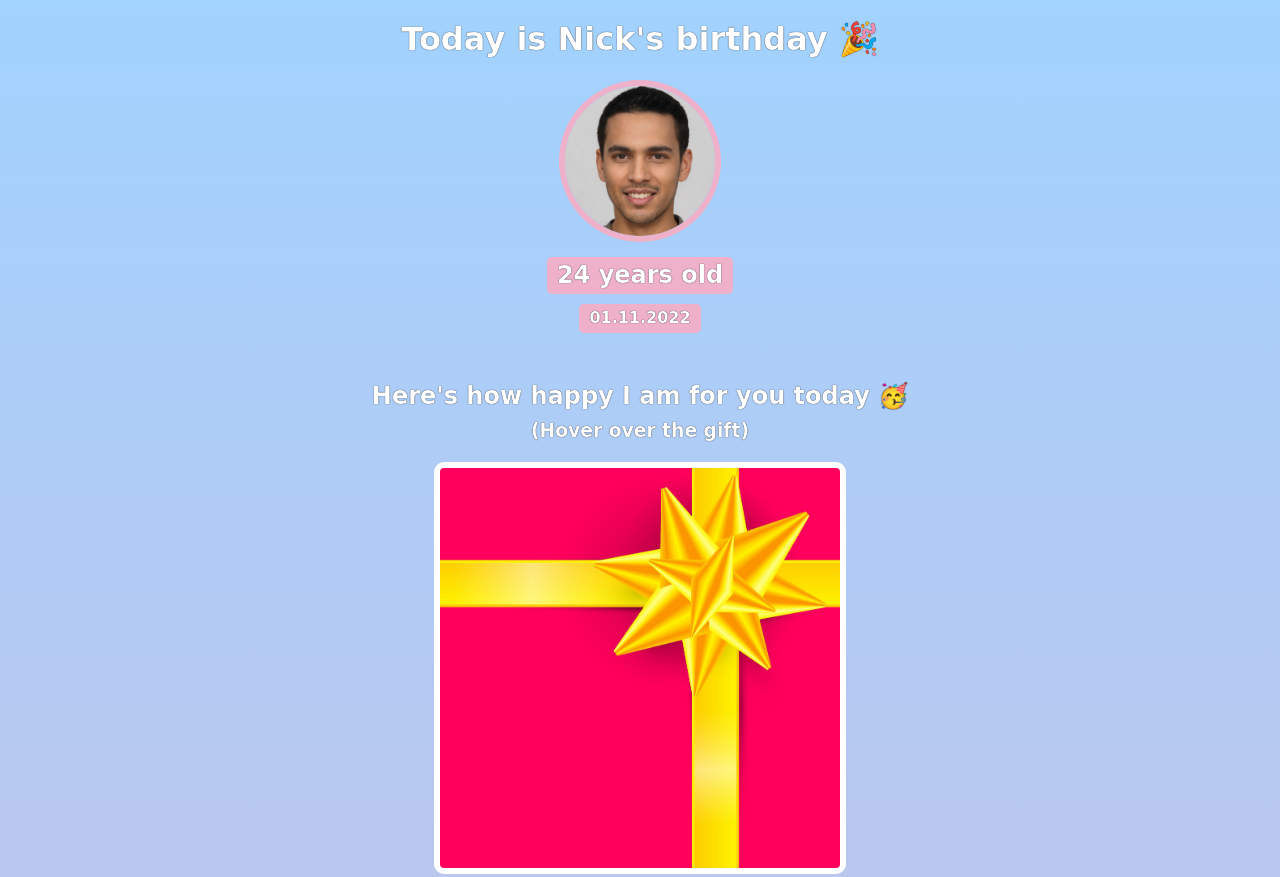
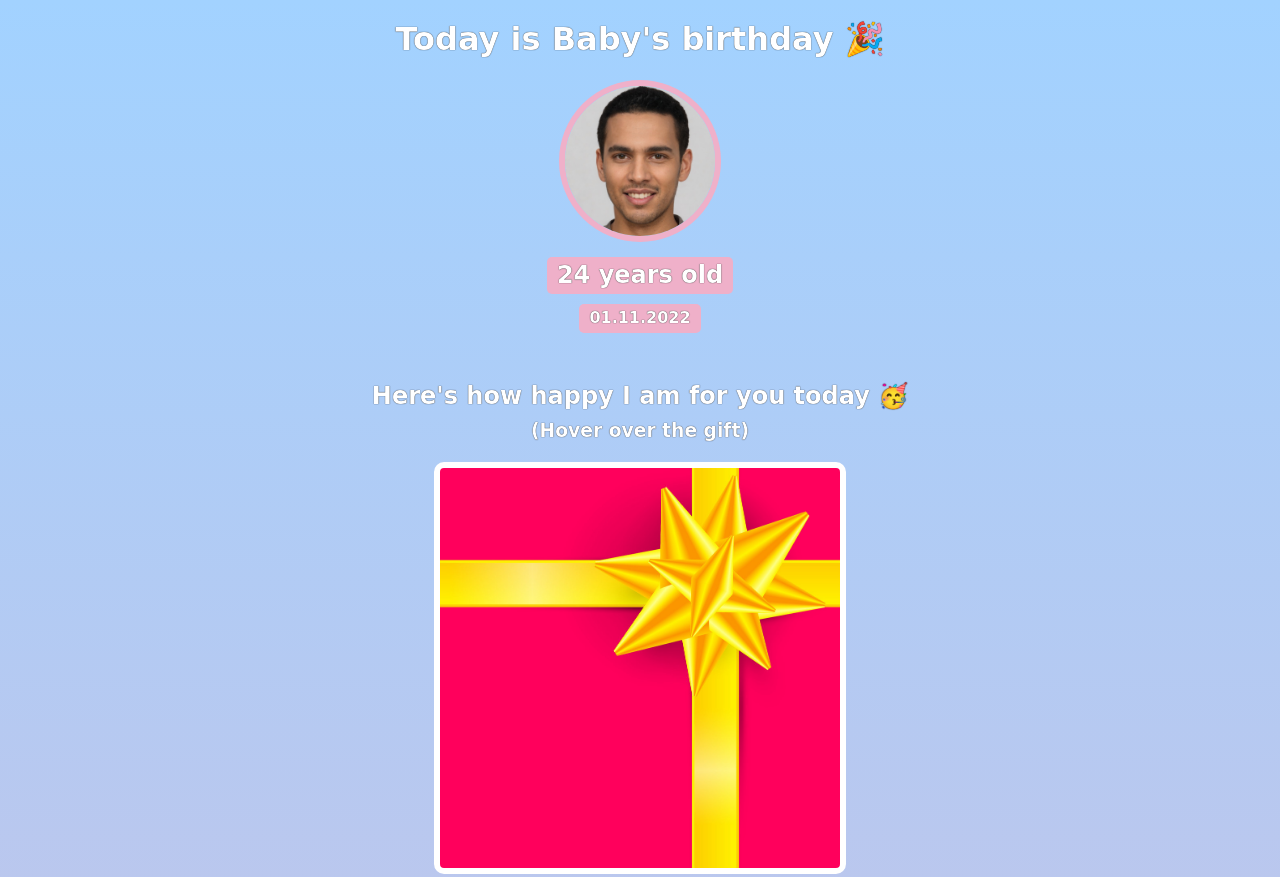
Before and after one commit to Sasikarn0/BirthdayGift, a website built with Vite: page index.html in a window 1280 px wide. Shown: the top 877 px of the page. Built offline with nearby package versions, Linux system fonts and the light colour scheme; a web font is replaced by a local one.

Commit message:
chang name

```diff
--- a/index.html
+++ b/index.html
@@ -7,7 +7,7 @@
     </head>
     <body>
         <div id="header">
-            <h1>Today is Nick's birthday 🎉</h1>
+            <h1>Today is Baby's birthday 🎉</h1>
             <img id="bff-img" src="images/nick.jpg">
             <h2 id="bday-age">24 years old</h2>
             <h4 id="bday-date">01.11.2022</h4>
```
